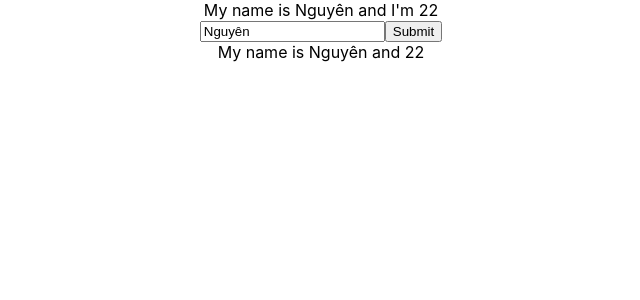
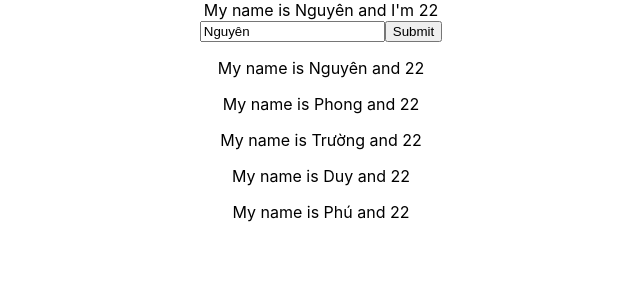
Before and after one commit to nguyen083/React, a React (Create React App) app: page / in a window 1280 px wide. Shown: the top 300 px of the page, without its empty margins (319-959 px from the left). Built offline with nearby package versions, Linux system fonts and the light colour scheme.

Commit message:
outputing list

```diff
--- a/src/components/DisplayInfor.js
+++ b/src/components/DisplayInfor.js
@@ -1,10 +1,21 @@
 import React from 'react';
 class DisplayInfor extends React.Component {
     render() {
-        const {name, age} = this.props.user;
+        const { listUders } = this.props;
         return (
-        <div>My name is {name} and {age}</div>
-    );
+            <div>
+                {
+                    listUders.map((item) => {
+                        return (
+                            <div key={item.id}>
+                                <p>My name is {item.name} and {item.age}</p>
+                            </div>
+                        );
+                    })
+                }
+                {/* My name is {name} and {age} */}
+            </div>
+        );
     }
 }
 export default DisplayInfor;
--- a/src/components/MyComponent.js
+++ b/src/components/MyComponent.js
@@ -3,17 +3,21 @@ import UserInfor from "./UserInfor";
 import DisplayInfor from "./DisplayInfor";
 class MyComponent extends React.Component {
 
+    state = {
+        listUders: [
+            { id: 1, name: 'Nguyên', age: 22 },
+            { id: 2, name: 'Phong', age: 22 },
+            { id: 3, name: 'Trường', age: 22 },
+            { id: 4, name: 'Duy', age: 22 },
+            { id: 5, name: 'Phú', age: 22 },
+        ],
+    }
     //JSX
     render() {
-        const user=
-        {
-            name: 'Nguyên',
-            age: '22',
-        }
         return (
             <div>
-                <UserInfor/>
-                <DisplayInfor user = {user}/>
+                <UserInfor />
+                <DisplayInfor listUders={this.state.listUders} />
             </div>
         );
     }
```
